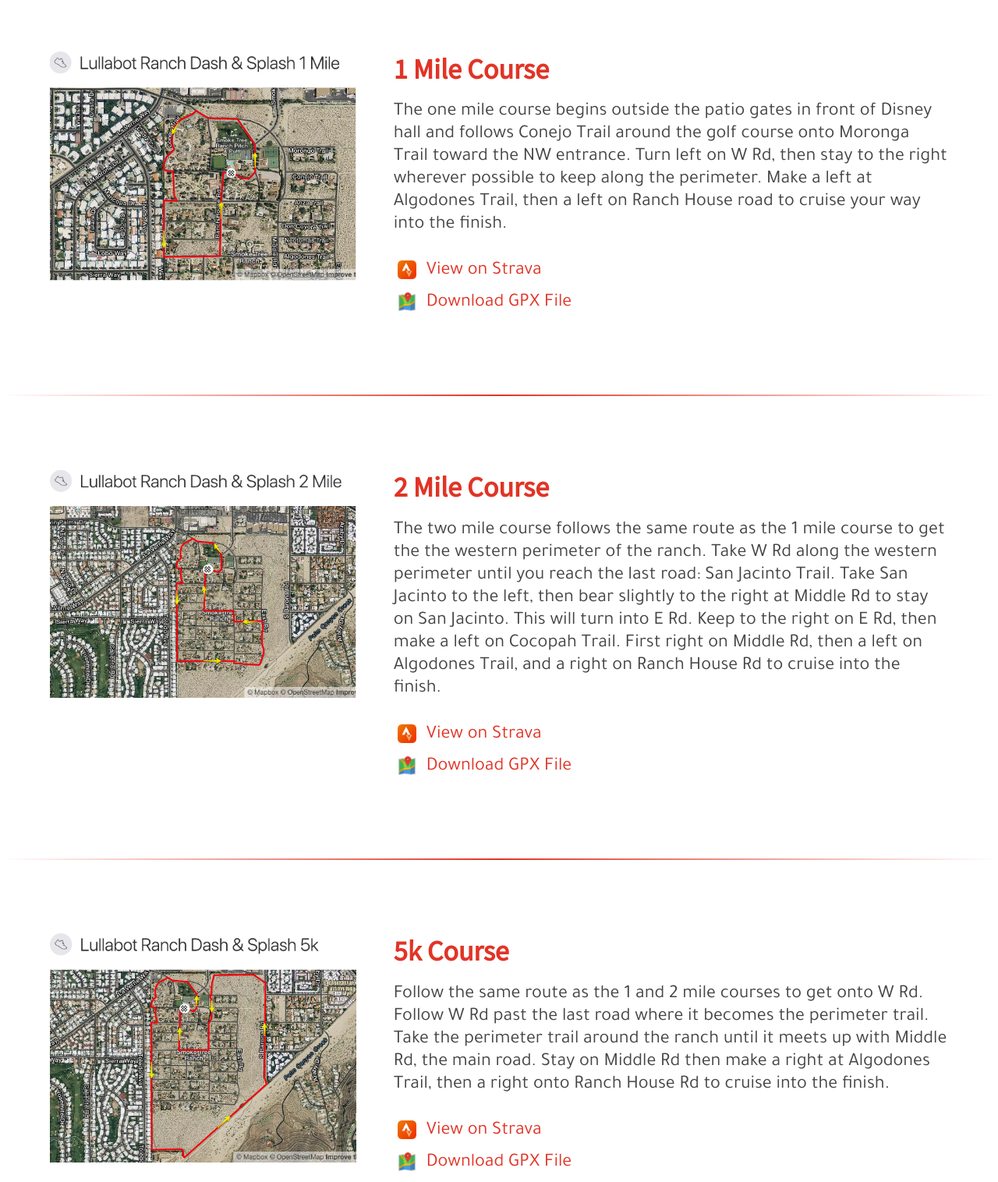
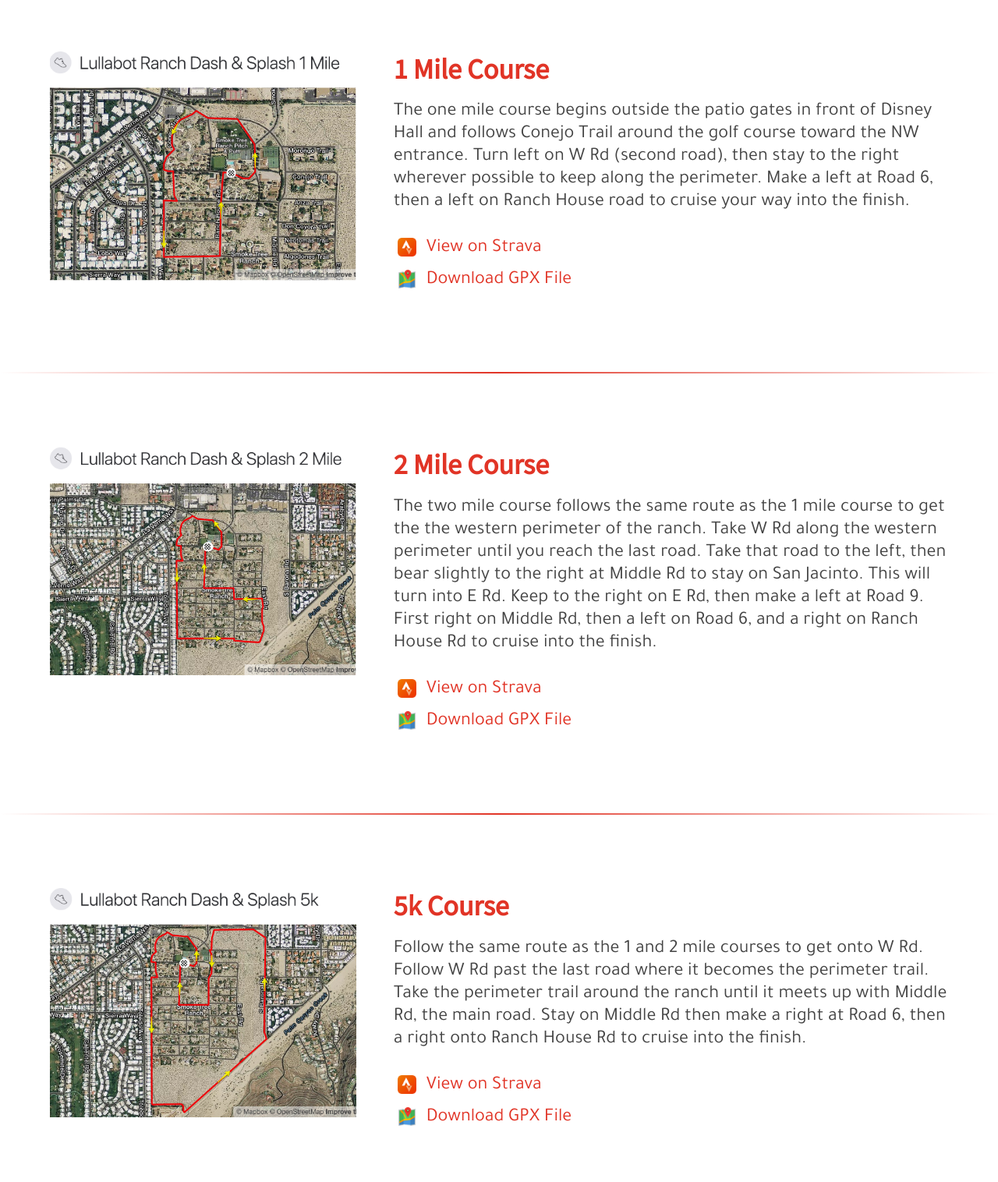
Before and after one commit to Lullabot/dash-and-splash, a plain HTML site: page index.html in a window 1280 px wide. Shown: the part 1600-3116 px from the top of the page at 78% size. Drawn offline with Linux system fonts and the light colour scheme.

Commit message:
Update index.html

```diff
--- a/index.html
+++ b/index.html
@@ -110,7 +110,7 @@
         </div>
         <div class="long">
           <h2>1 Mile Course</h2>
-          <div class="description">The one mile course begins outside the patio gates in front of Disney hall and follows Conejo Trail around the golf course onto Moronga Trail toward the NW entrance.  Turn left on W Rd, then stay to the right wherever possible to keep along the perimeter.  Make a left at Algodones Trail, then a left on Ranch House road to cruise your way into the finish.</div>
+          <div class="description">The one mile course begins outside the patio gates in front of Disney Hall and follows Conejo Trail around the golf course toward the NW entrance.  Turn left on W Rd (second road), then stay to the right wherever possible to keep along the perimeter.  Make a left at Road 6, then a left on Ranch House road to cruise your way into the finish.</div>
           <div class="link"><a href="https://www.strava.com/routes/16728678" class="icon--strava">View on Strava</a></div>
           <div class="link"><a href="files/1mile.gpx" class="icon--file">Download GPX File</a></div>
         </div>
@@ -123,7 +123,7 @@
         </div>
         <div class="long">
           <h2>2 Mile Course</h2>
-          <div class="description">The two mile course follows the same route as the 1 mile course to get the the western perimeter of the ranch.  Take W Rd along the western perimeter until you reach the last road: San Jacinto Trail.  Take San Jacinto to the left, then bear slightly to the right at Middle Rd to stay on San Jacinto.  This will turn into E Rd.  Keep to the right on E Rd, then make a left on Cocopah Trail.  First right on Middle Rd, then a left on Algodones Trail, and a right on Ranch House Rd to cruise into the finish.</div>
+          <div class="description">The two mile course follows the same route as the 1 mile course to get the the western perimeter of the ranch.  Take W Rd along the western perimeter until you reach the last road.  Take that road to the left, then bear slightly to the right at Middle Rd to stay on San Jacinto.  This will turn into E Rd.  Keep to the right on E Rd, then make a left at Road 9.  First right on Middle Rd, then a left on Road 6, and a right on Ranch House Rd to cruise into the finish.</div>
           <div class="link"><a href="https://www.strava.com/routes/16728878" class="icon--strava">View on Strava</a></div>
           <div class="link"><a href="files/2mile.gpx" class="icon--file">Download GPX File</a></div>
         </div>
@@ -136,7 +136,7 @@
         </div>
         <div class="long">
           <h2>5k Course</h2>
-          <div class="description">Follow the same route as the 1 and 2 mile courses to get onto W Rd.  Follow W Rd past the last road where it becomes the perimeter trail.  Take the perimeter trail around the ranch until it meets up with Middle Rd, the main road.  Stay on Middle Rd then make a right at Algodones Trail, then a right onto Ranch House Rd to cruise into the finish.</div>
+          <div class="description">Follow the same route as the 1 and 2 mile courses to get onto W Rd.  Follow W Rd past the last road where it becomes the perimeter trail.  Take the perimeter trail around the ranch until it meets up with Middle Rd, the main road.  Stay on Middle Rd then make a right at Road 6, then a right onto Ranch House Rd to cruise into the finish.</div>
           <div class="link"><a href="https://www.strava.com/routes/16728707" class="icon--strava">View on Strava</a></div>
           <div class="link"><a href="files/5k.gpx" class="icon--file">Download GPX File</a></div>
         </div>
```
